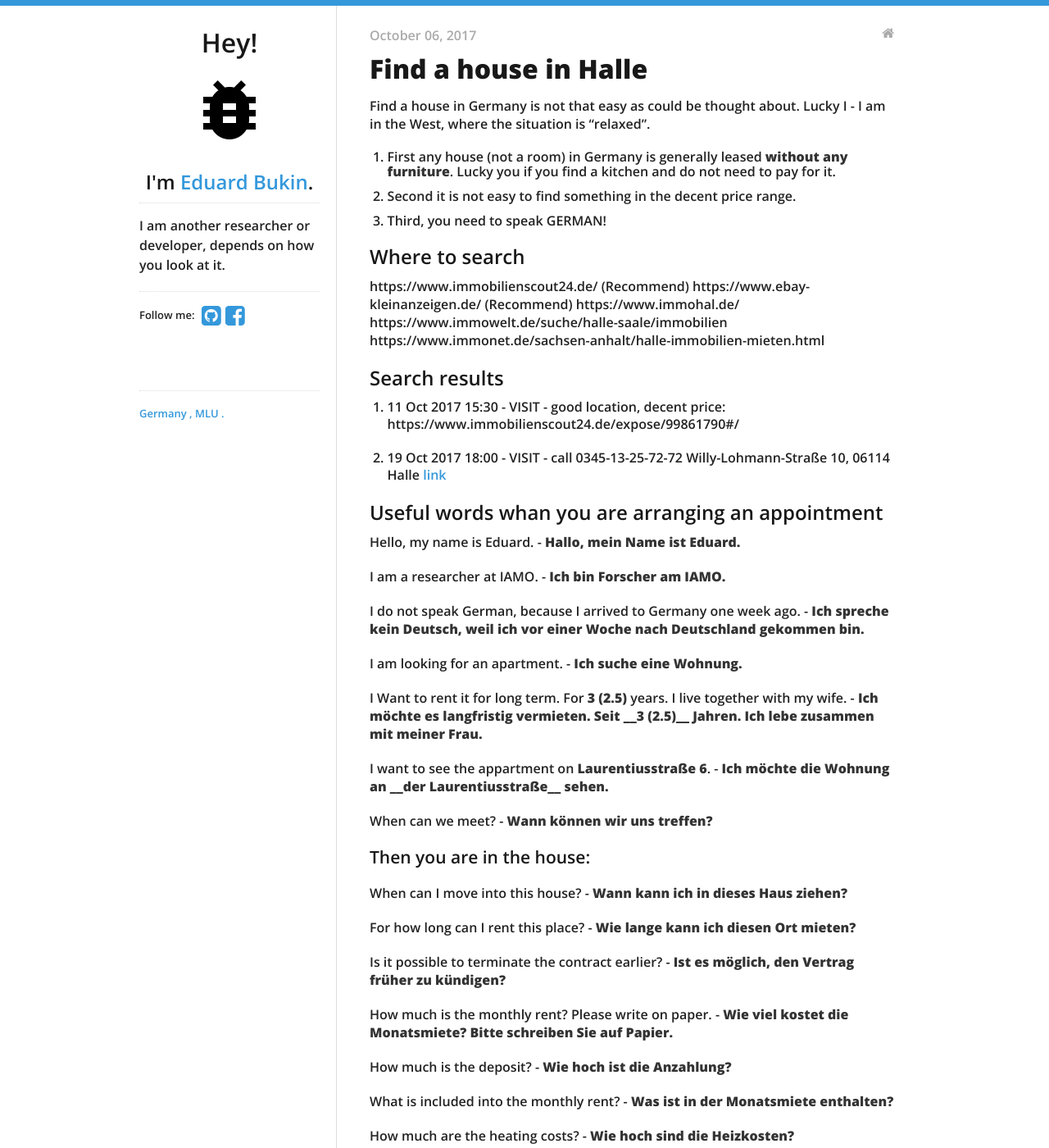
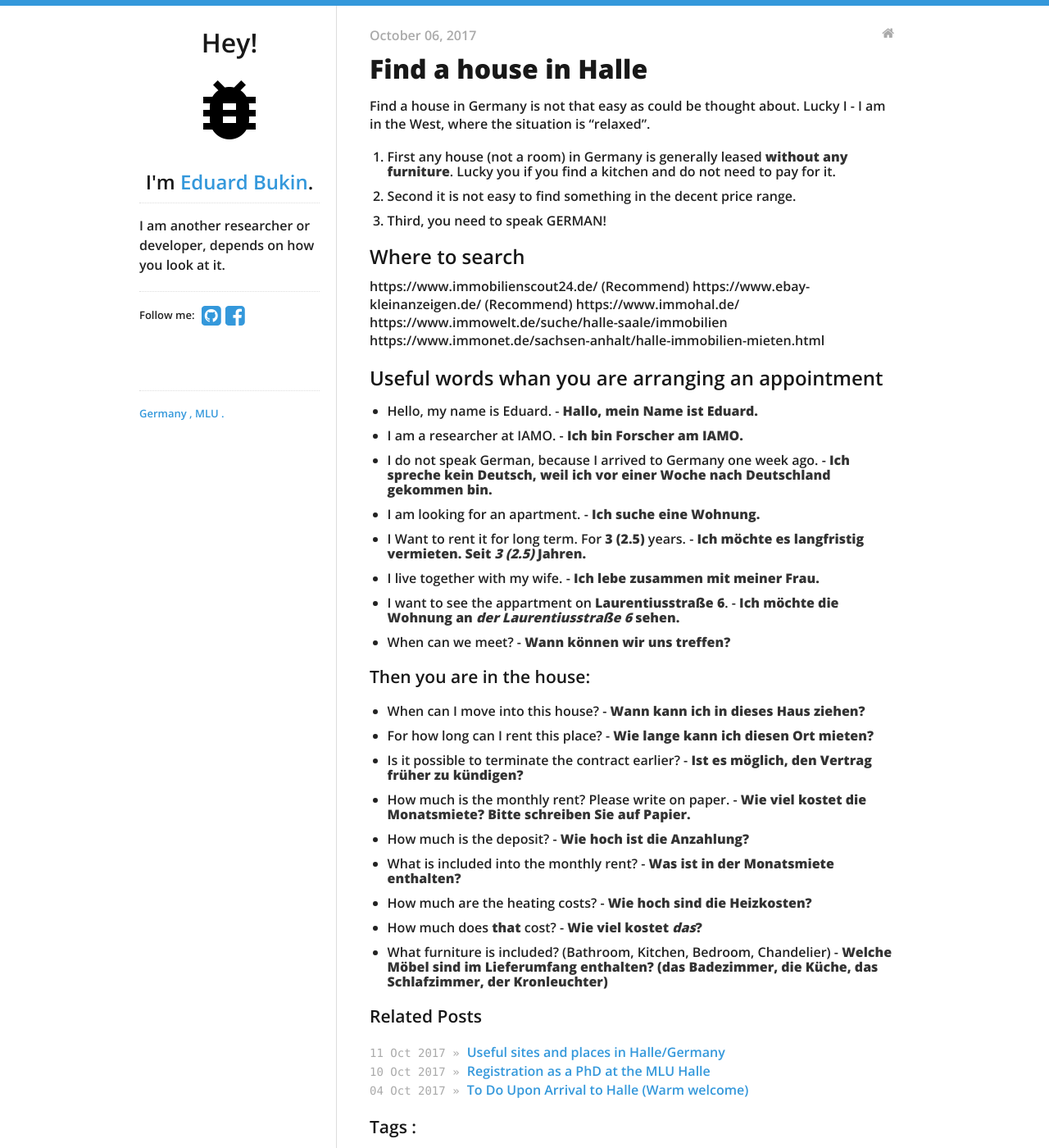
Before and after one commit to EBukin/EBukin.github.io, a Jekyll site: the page built from _posts/2017-10-06-find-a-house.markdown, in a window 1280 px wide and 1400 px high. Shown: the whole window at 82% size. Built offline with Jekyll 4.4.1, drawn with Linux system fonts in a browser that asks for light colours; nearby versions of some CDN libraries; some of the changed text lies outside the part shown.

Commit message:
to do update 4

```diff
--- a/_posts/2017-10-06-find-a-house.markdown
+++ b/_posts/2017-10-06-find-a-house.markdown
@@ -20,44 +20,25 @@ https://www.immohal.de/
 https://www.immowelt.de/suche/halle-saale/immobilien
 https://www.immonet.de/sachsen-anhalt/halle-immobilien-mieten.html
 
-## Search results
-
-1. 11 Oct 2017 15:30 - VISIT - good location, decent price:  https://www.immobilienscout24.de/expose/99861790#/
-
-1. 19 Oct 2017 18:00 - VISIT - call 0345-13-25-72-72 Willy-Lohmann-Straße 10, 06114 Halle [link](https://www.immobilienscout24.de/expose/93808739)
-
 ## Useful words whan you are arranging an appointment
 
-Hello, my name is Eduard. - **Hallo, mein Name ist Eduard.**
-
-I am a researcher at IAMO. - **Ich bin Forscher am IAMO.**
-
-I do not speak German, because I arrived to Germany one week ago. - **Ich spreche kein Deutsch, weil ich vor einer Woche nach Deutschland gekommen bin.**
-
-I am looking for an apartment. - **Ich suche eine Wohnung.**
-
-I Want to rent it for long term. For __3 (2.5)__ years. I live together with my wife. - **Ich möchte es langfristig vermieten. Seit __3 (2.5)__ Jahren. Ich lebe zusammen mit meiner Frau.**
-
-I want to see the appartment on __Laurentiusstraße 6__. - **Ich möchte die Wohnung an __der Laurentiusstraße__ sehen.**
-
-When can we meet? - **Wann können wir uns treffen?**
+* Hello, my name is Eduard. - **Hallo, mein Name ist Eduard.**
+* I am a researcher at IAMO. - **Ich bin Forscher am IAMO.**
+* I do not speak German, because I arrived to Germany one week ago. - **Ich spreche kein Deutsch, weil ich vor einer Woche nach Deutschland gekommen bin.**
+* I am looking for an apartment. - **Ich suche eine Wohnung.**
+* I Want to rent it for long term. For **3 (2.5)** years. - **Ich möchte es langfristig vermieten. Seit _3 (2.5)_ Jahren.**
+* I live together with my wife. - **Ich lebe zusammen mit meiner Frau.**
+* I want to see the appartment on __Laurentiusstraße 6__. - **Ich möchte die Wohnung an _der Laurentiusstraße 6_ sehen.**
+* When can we meet? - **Wann können wir uns treffen?**
 
 ### Then you are in the house:
 
-When can I move into this house? - **Wann kann ich in dieses Haus ziehen?**
-
-For how long can I rent this place? - **Wie lange kann ich diesen Ort mieten?**
-
-Is it possible to terminate the contract earlier? - **Ist es möglich, den Vertrag früher zu kündigen?**
-
-How much is the monthly rent? Please write on paper. - **Wie viel kostet die Monatsmiete? Bitte schreiben Sie auf Papier.**
-
-How much is the deposit? - **Wie hoch ist die Anzahlung?**
-
-What is included into the monthly rent? - **Was ist in der Monatsmiete enthalten?**
-
-How much are the heating costs? - **Wie hoch sind die Heizkosten?**
-
-How much does __that__ cost? - **Wie viel kostet das?**
-
-What furniture is included? (Bathroom, Kitchen, Bedroom, Chandelier) - **Welche Möbel sind im Lieferumfang enthalten? (das Badezimmer, die Küche, das Schlafzimmer, der Kronleuchter)**
+* When can I move into this house? - **Wann kann ich in dieses Haus ziehen?**
+* For how long can I rent this place? - **Wie lange kann ich diesen Ort mieten?**
+* Is it possible to terminate the contract earlier? - **Ist es möglich, den Vertrag früher zu kündigen?**
+* How much is the monthly rent? Please write on paper. - **Wie viel kostet die Monatsmiete? Bitte schreiben Sie auf Papier.**
+* How much is the deposit? - **Wie hoch ist die Anzahlung?**
+* What is included into the monthly rent? - **Was ist in der Monatsmiete enthalten?**
+* How much are the heating costs? - **Wie hoch sind die Heizkosten?**
+* How much does __that__ cost? - **Wie viel kostet _das_?**
+* What furniture is included? (Bathroom, Kitchen, Bedroom, Chandelier) - **Welche Möbel sind im Lieferumfang enthalten? (das Badezimmer, die Küche, das Schlafzimmer, der Kronleuchter)**
```
Also changed, not shown: _posts/2017-10-10-registration-at-mlu-halle - Copy.markdown (+12 -14 lines).
